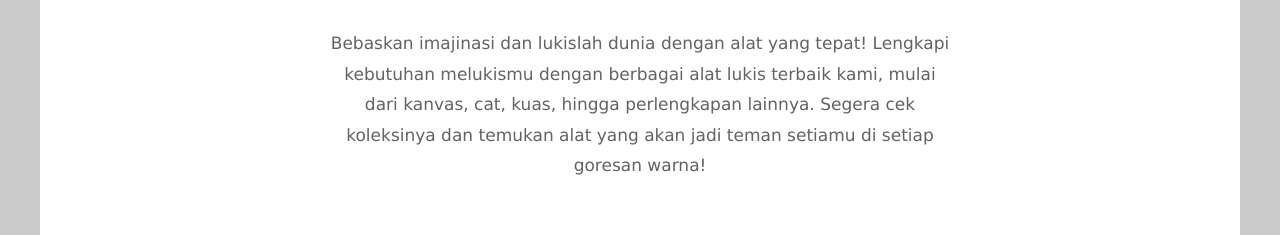
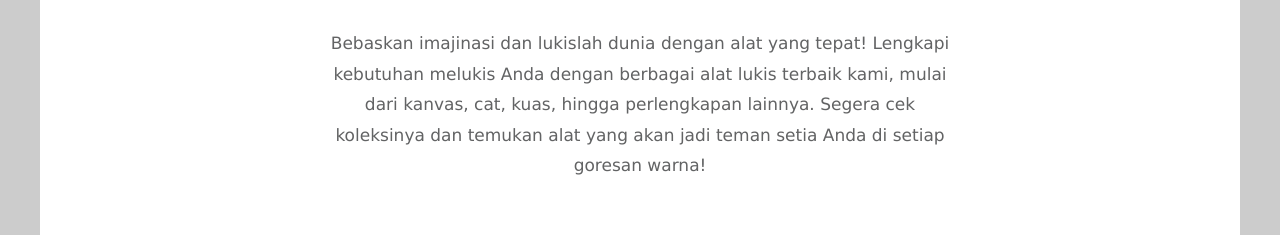
Before and after one commit to vryellcyo/webku, a plain HTML site: page index.html in a window 1280 px wide. Shown: the part 565-800 px from the top of the page. Drawn offline with Linux system fonts and the light colour scheme.

Commit message:
Update index.html

```diff
--- a/index.html
+++ b/index.html
@@ -48,7 +48,7 @@ https://templatemo.com/tm-539-simple-house
 		<main>
 			<header class="row tm-welcome-section">
 				<h2 class="col-12 text-center tm-section-title">Selamat Datang di Alat Lukis Jahdo!</h2>
-				<p class="col-12 text-center">Bebaskan imajinasi dan lukislah dunia dengan alat yang tepat! Lengkapi kebutuhan melukismu dengan berbagai alat lukis terbaik kami, mulai dari kanvas, cat, kuas, hingga perlengkapan lainnya. Segera cek koleksinya dan temukan alat yang akan jadi teman setiamu di setiap goresan warna!</p>
+				<p class="col-12 text-center">Bebaskan imajinasi dan lukislah dunia dengan alat yang tepat! Lengkapi kebutuhan melukis Anda dengan berbagai alat lukis terbaik kami, mulai dari kanvas, cat, kuas, hingga perlengkapan lainnya. Segera cek koleksinya dan temukan alat yang akan jadi teman setia Anda di setiap goresan warna!</p>
 			</header>
 
 			<div class="tm-paging-links">
```
